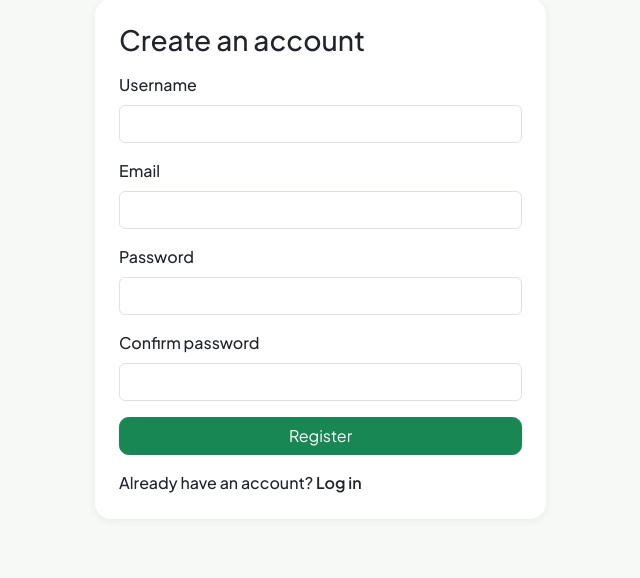
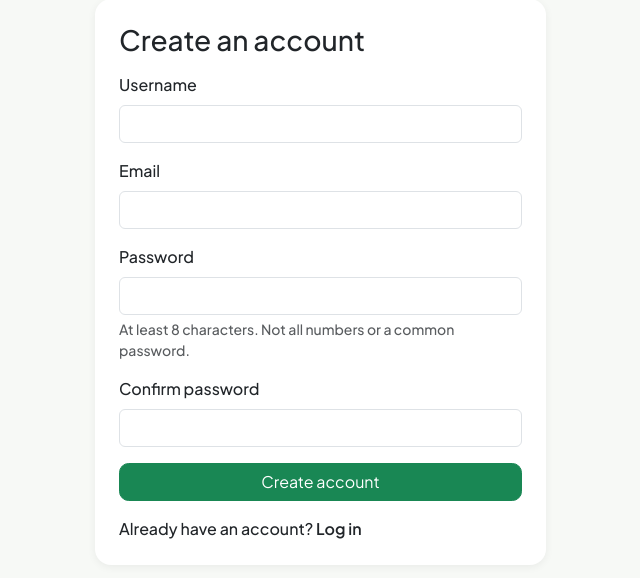
Before and after one commit to hongteeng/IS2108pairproj, a Django app: page /accounts/register/ in a window 1280 px wide. Shown: the part 106-684 px from the top of the page, without its empty margins (312-952 px from the left). Run offline with Django 5.2, Linux system fonts and the light colour scheme; parts of the project's set-up code (start-up, migrations or seed data) failed here and were passed over.

Commit message:
Clearer sign-up form and green focus styling

```diff
--- a/campusbox/accounts/forms.py
+++ b/campusbox/accounts/forms.py
@@ -12,6 +12,7 @@ class RegisterForm(forms.Form):
                                widget=forms.TextInput(attrs={'class': 'form-control'}))
     email = forms.EmailField(widget=forms.EmailInput(attrs={'class': 'form-control'}))
     password = forms.CharField(min_length=8,
+                               help_text='At least 8 characters. Not all numbers or a common password.',
                                widget=forms.PasswordInput(attrs={'class': 'form-control'}))
     confirm_password = forms.CharField(label='Confirm password',
                                        widget=forms.PasswordInput(attrs={'class': 'form-control'}))
--- a/campusbox/accounts/templates/accounts/register.html
+++ b/campusbox/accounts/templates/accounts/register.html
@@ -14,10 +14,11 @@
         <div class="mb-3">
           <label class="form-label" for="{{ field.id_for_label }}">{{ field.label }}</label>
           {{ field }}
+          {% if field.help_text %}<div class="form-text">{{ field.help_text }}</div>{% endif %}
           {% for error in field.errors %}<div class="text-danger small">{{ error }}</div>{% endfor %}
         </div>
       {% endfor %}
-      <button type="submit" class="btn btn-success w-100">Register</button>
+      <button type="submit" class="btn btn-success w-100">Create account</button>
     </form>
     <p class="mt-3 mb-0">Already have an account? <a href="{% url 'accounts:login' %}">Log in</a></p>
     </div></div>
--- a/campusbox/campusbox/templates/base.html
+++ b/campusbox/campusbox/templates/base.html
@@ -52,6 +52,12 @@
       white-space: nowrap;
     }
     h2[id] { scroll-margin-top: 5rem; }
+    /* Green focus ring and ticked boxes instead of Bootstrap's blue */
+    .form-control:focus, .form-select:focus, .form-check-input:focus {
+      border-color: #75b798;
+      box-shadow: 0 0 0 .25rem rgba(25, 135, 84, .25);
+    }
+    .form-check-input:checked { background-color: #198754; border-color: #198754; }
   </style>
 </head>
 <body>
```
